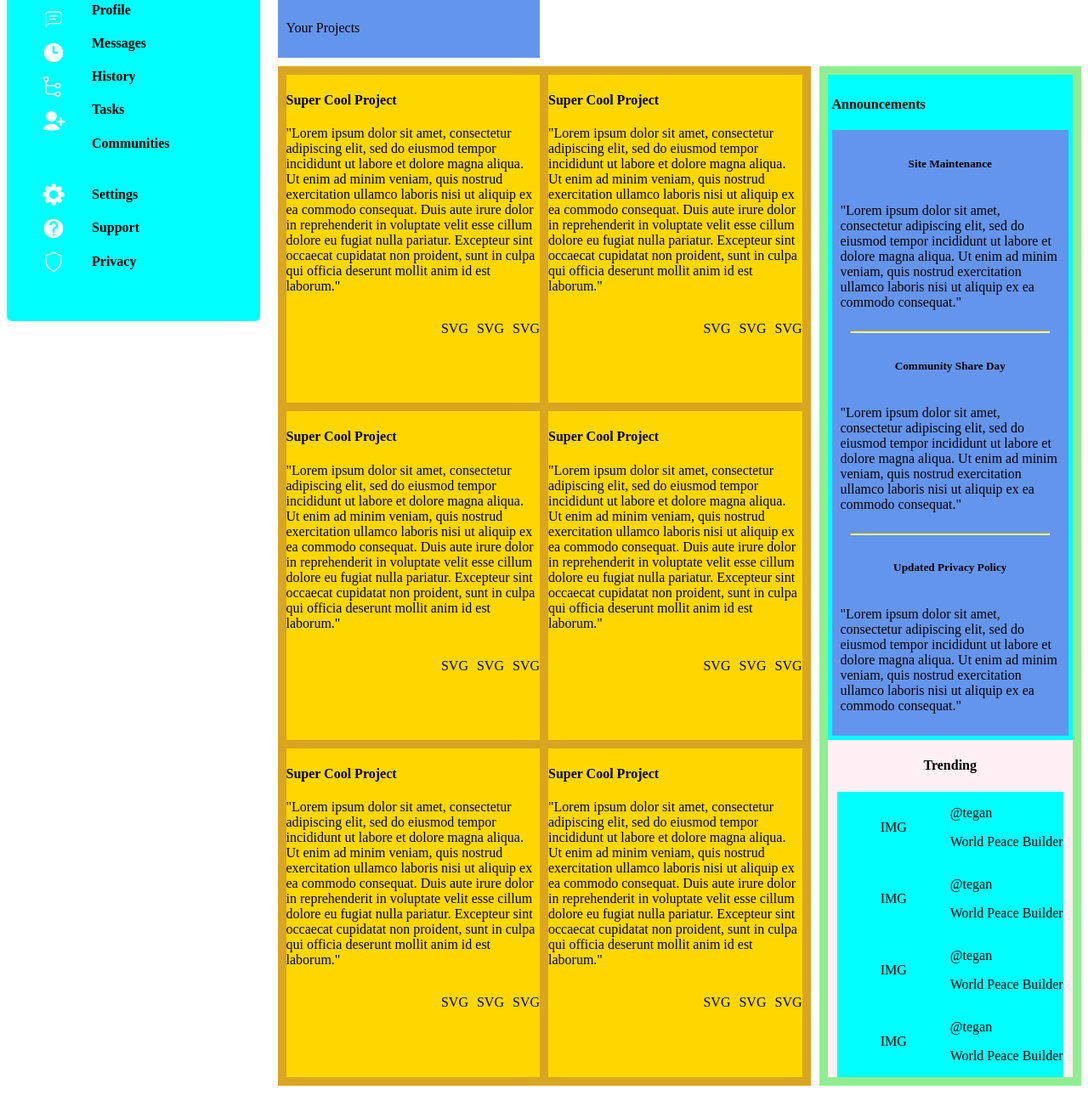
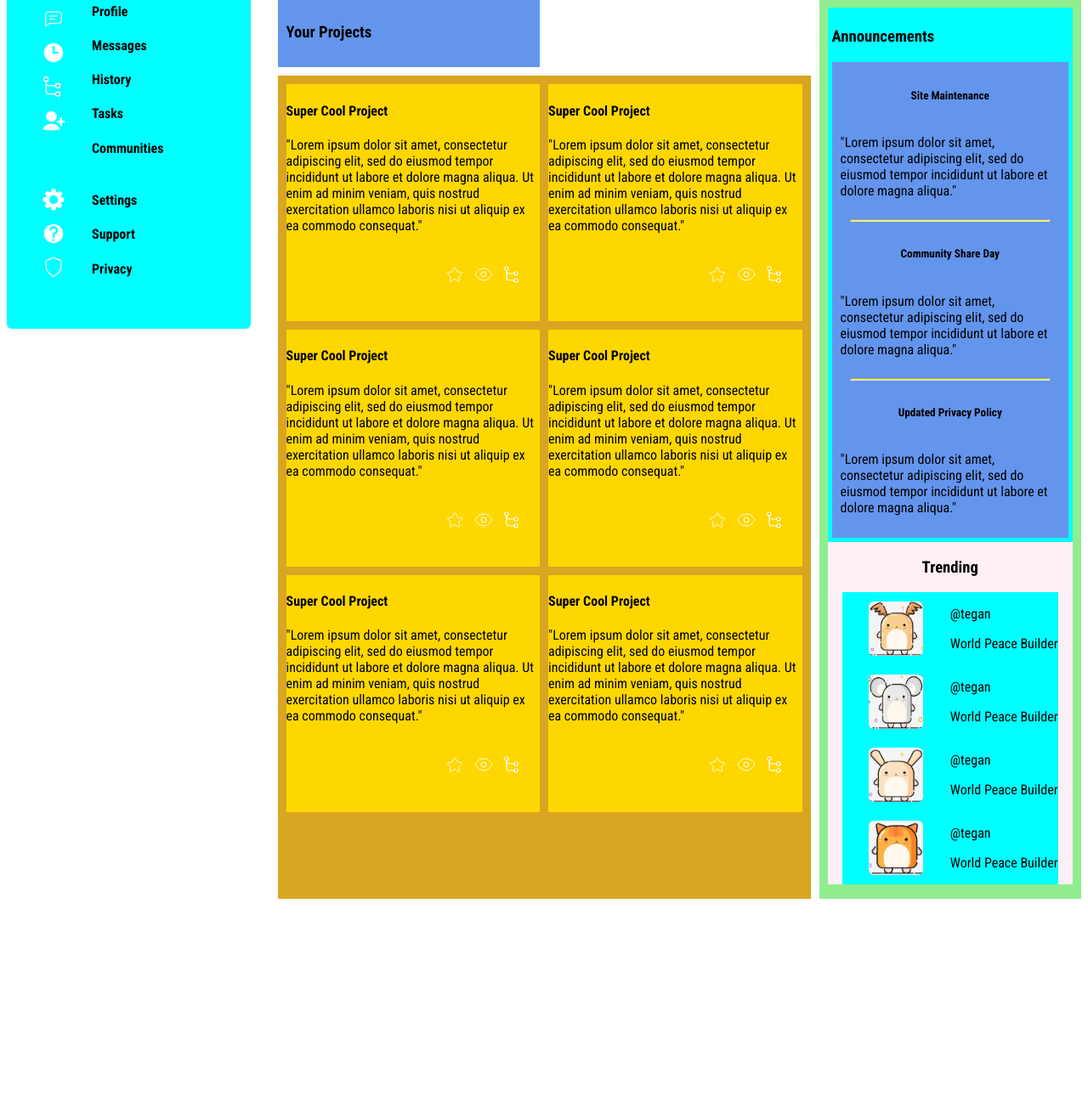
Before and after one commit to Elim-J/admin-dashboard, a plain HTML site: page index.html in a window 1280 px wide. Shown: the part 181-1477 px from the top of the page at 85% size. After the commit the page ends 1247 px from the top, so only its background shows below. Drawn offline with Linux system fonts and the light colour scheme.

Commit message:
Add images, decrease content, change font size

```diff
--- a/css/style.css
+++ b/css/style.css
@@ -1,8 +1,13 @@
+body {
+    font-family: 'Karla', sans-serif;
+    font-family: 'Roboto Condensed', sans-serif;
+}
+
 .container {
     display: grid;
     gap: 10px;
 
-    grid-template: .4fr .2fr 3fr/ 1fr 1fr 1fr 1fr;
+    grid-template: 1fr .5fr 6fr/ 1fr 1fr 1fr 1fr;
 }
 
 .dashboard {
@@ -114,7 +119,7 @@ button {
     grid-row: 3 / -1;
 
     display: grid;
-    grid-template: 1fr 1fr 1fr / 1fr 1fr;
+    grid-template: .3fr .3fr .3fr / 1fr 1fr;
     gap: 10px;
 }
 
@@ -126,13 +131,16 @@ button {
     display: flex;
     justify-content: end;
     gap: 10px;
+    position: relative;
+    top: 20px;
+    right: 20px;
 }
 
 .announce-trend {
     background-color: lightgreen;
     padding: 10px;
     grid-column: 4 / -1;
-    grid-row: 3 / -1;
+    grid-row: 2 / -1;
 }
 
 .announcements {
@@ -166,6 +174,12 @@ button {
     align-items: center;
 }
 
+.profile-pic {
+    width: 4rem;
+    height: 4rem;
+    border-radius: 6px;;
+}
+
 hr {
     width: 90%;
     background-color:#FFFF00;
--- a/index.html
+++ b/index.html
@@ -6,6 +6,9 @@
     <meta name="viewport" content="width=device-width, initial-scale=1.0">
     <title>Document</title>
     <link rel="stylesheet" href="./css/style.css">
+    <link rel="preconnect" href="https://fonts.googleapis.com">
+    <link rel="preconnect" href="https://fonts.gstatic.com" crossorigin>
+    <link href="https://fonts.googleapis.com/css2?family=Karla:wght@400;500;600;800&family=Roboto+Condensed:wght@300;400;700&display=swap" rel="stylesheet">
 </head>
 <body>
     <div class="container">
@@ -56,13 +59,13 @@
                 <input type="text" placeholder="Search">
                 <img class="nav-icons" src="./images/bell_fill.svg" alt="">
                 <img class="mochi-png" src="./images/mochi.png" alt="cute-mochi">
-                <h4>Elim-J (Sabrina)</h4>
+                <h4>Elim-J</h4>
             </div>
             <div class="bottom-nav">
                 <img src="./images/mochi.png" alt="">
                 <div class="greet-msg">
                     <p>Hi there,</p>
-                    <h2>Elim-J (@Sabrina)</h2>
+                    <h2>Elim-J</h2>
                 </div>
                 <button>New</button>
                 <button>Upload</button>
@@ -71,135 +74,120 @@
         </div> <!-- end of navbar-->
 
         <div class="heading">
-            <p>Your Projects</p>
+            <h3>Your Projects</h3>
         </div>
 
         <div class="content">
             <div class="card">
                 <h4>Super Cool Project</h4>
                 <p>"Lorem ipsum dolor sit amet, consectetur adipiscing elit, sed do eiusmod tempor incididunt ut labore et dolore magna aliqua.
-                    Ut enim ad minim veniam, quis nostrud exercitation ullamco laboris nisi ut aliquip ex ea commodo consequat. Duis aute irure
-                    dolor in reprehenderit in voluptate velit esse cillum dolore eu fugiat nulla pariatur. Excepteur sint occaecat cupidatat non
-                    proident, sunt in culpa qui officia deserunt mollit anim id est laborum."
+                    Ut enim ad minim veniam, quis nostrud exercitation ullamco laboris nisi ut aliquip ex ea commodo consequat."
                 </p>
                 <div class="icon">
-                    <p>SVG</p>
-                    <p>SVG</p>
-                    <p>SVG</p>
+                    <img src="./images/star_light.svg" alt="">
+                    <img src="./images/eye_light.svg" alt="">
+                    <img src="./images/subtasks_duotone.svg" alt="">
                 </div>
             </div>
             <div class="card">
                 <h4>Super Cool Project</h4>
                 <p>"Lorem ipsum dolor sit amet, consectetur adipiscing elit, sed do eiusmod tempor incididunt ut labore et dolore magna aliqua.
-                    Ut enim ad minim veniam, quis nostrud exercitation ullamco laboris nisi ut aliquip ex ea commodo consequat. Duis aute irure
-                    dolor in reprehenderit in voluptate velit esse cillum dolore eu fugiat nulla pariatur. Excepteur sint occaecat cupidatat non
-                    proident, sunt in culpa qui officia deserunt mollit anim id est laborum."
+                    Ut enim ad minim veniam, quis nostrud exercitation ullamco laboris nisi ut aliquip ex ea commodo consequat."
                 </p>
                 <div class="icon">
-                    <p>SVG</p>
-                    <p>SVG</p>
-                    <p>SVG</p>
+                    <img src="./images/star_light.svg" alt="">
+                    <img src="./images/eye_light.svg" alt="">
+                    <img src="./images/subtasks_duotone.svg" alt="">
                 </div>
             </div>
             <div class="card">
                 <h4>Super Cool Project</h4>
                 <p>"Lorem ipsum dolor sit amet, consectetur adipiscing elit, sed do eiusmod tempor incididunt ut labore et dolore magna aliqua.
-                    Ut enim ad minim veniam, quis nostrud exercitation ullamco laboris nisi ut aliquip ex ea commodo consequat. Duis aute irure
-                    dolor in reprehenderit in voluptate velit esse cillum dolore eu fugiat nulla pariatur. Excepteur sint occaecat cupidatat non
-                    proident, sunt in culpa qui officia deserunt mollit anim id est laborum."
+                    Ut enim ad minim veniam, quis nostrud exercitation ullamco laboris nisi ut aliquip ex ea commodo consequat."
                 </p>
                 <div class="icon">
-                    <p>SVG</p>
-                    <p>SVG</p>
-                    <p>SVG</p>
+                    <img src="./images/star_light.svg" alt="">
+                    <img src="./images/eye_light.svg" alt="">
+                    <img src="./images/subtasks_duotone.svg" alt="">
                 </div>
             </div>
             <div class="card">
                 <h4>Super Cool Project</h4>
                 <p>"Lorem ipsum dolor sit amet, consectetur adipiscing elit, sed do eiusmod tempor incididunt ut labore et dolore magna aliqua.
-                    Ut enim ad minim veniam, quis nostrud exercitation ullamco laboris nisi ut aliquip ex ea commodo consequat. Duis aute irure
-                    dolor in reprehenderit in voluptate velit esse cillum dolore eu fugiat nulla pariatur. Excepteur sint occaecat cupidatat non
-                    proident, sunt in culpa qui officia deserunt mollit anim id est laborum."
+                    Ut enim ad minim veniam, quis nostrud exercitation ullamco laboris nisi ut aliquip ex ea commodo consequat."
                 </p>
                 <div class="icon">
-                    <p>SVG</p>
-                    <p>SVG</p>
-                    <p>SVG</p>
+                    <img src="./images/star_light.svg" alt="">
+                    <img src="./images/eye_light.svg" alt="">
+                    <img src="./images/subtasks_duotone.svg" alt="">
                 </div>
             </div>
             <div class="card">
                 <h4>Super Cool Project</h4>
                 <p>"Lorem ipsum dolor sit amet, consectetur adipiscing elit, sed do eiusmod tempor incididunt ut labore et dolore magna aliqua.
-                    Ut enim ad minim veniam, quis nostrud exercitation ullamco laboris nisi ut aliquip ex ea commodo consequat. Duis aute irure
-                    dolor in reprehenderit in voluptate velit esse cillum dolore eu fugiat nulla pariatur. Excepteur sint occaecat cupidatat non
-                    proident, sunt in culpa qui officia deserunt mollit anim id est laborum."
+                    Ut enim ad minim veniam, quis nostrud exercitation ullamco laboris nisi ut aliquip ex ea commodo consequat."
                 </p>
                 <div class="icon">
-                    <p>SVG</p>
-                    <p>SVG</p>
-                    <p>SVG</p>
+                    <img src="./images/star_light.svg" alt="">
+                    <img src="./images/eye_light.svg" alt="">
+                    <img src="./images/subtasks_duotone.svg" alt="">
                 </div>
             </div>
             <div class="card">
                 <h4>Super Cool Project</h4>
                 <p>"Lorem ipsum dolor sit amet, consectetur adipiscing elit, sed do eiusmod tempor incididunt ut labore et dolore magna aliqua.
-                    Ut enim ad minim veniam, quis nostrud exercitation ullamco laboris nisi ut aliquip ex ea commodo consequat. Duis aute irure
-                    dolor in reprehenderit in voluptate velit esse cillum dolore eu fugiat nulla pariatur. Excepteur sint occaecat cupidatat non
-                    proident, sunt in culpa qui officia deserunt mollit anim id est laborum."
+                    Ut enim ad minim veniam, quis nostrud exercitation ullamco laboris nisi ut aliquip ex ea commodo consequat."
                 </p>
                 <div class="icon">
-                    <p>SVG</p>
-                    <p>SVG</p>
-                    <p>SVG</p>
+                    <img src="./images/star_light.svg" alt="">
+                    <img src="./images/eye_light.svg" alt="">
+                    <img src="./images/subtasks_duotone.svg" alt="">
                 </div>
             </div>
         </div> <!-- End of content-->
 
         <div class="announce-trend"> <!-- Flex direction column-->
             <div class="announcements">
-                <h4>Announcements</h4>
+                <h3>Announcements</h3>
                 <div class="announce-content">
                     <h5>Site Maintenance</h5>
-                    <p>"Lorem ipsum dolor sit amet, consectetur adipiscing elit, sed do eiusmod tempor incididunt ut labore et dolore magna aliqua.
-                        Ut enim ad minim veniam, quis nostrud exercitation ullamco laboris nisi ut aliquip ex ea commodo consequat."
+                    <p>"Lorem ipsum dolor sit amet, consectetur adipiscing elit, sed do eiusmod tempor incididunt ut labore et dolore magna aliqua."
                     </p>
                     <hr>
 
                     <h5>Community Share Day</h5>
-                    <p>"Lorem ipsum dolor sit amet, consectetur adipiscing elit, sed do eiusmod tempor incididunt ut labore et dolore magna aliqua.
-                        Ut enim ad minim veniam, quis nostrud exercitation ullamco laboris nisi ut aliquip ex ea commodo consequat."
+                    <p>"Lorem ipsum dolor sit amet, consectetur adipiscing elit, sed do eiusmod tempor incididunt ut labore et dolore magna aliqua."
                     </p>
                     <hr>
 
                     <h5>Updated Privacy Policy</h5>
-                    <p>"Lorem ipsum dolor sit amet, consectetur adipiscing elit, sed do eiusmod tempor incididunt ut labore et dolore magna aliqua.
-                        Ut enim ad minim veniam, quis nostrud exercitation ullamco laboris nisi ut aliquip ex ea commodo consequat."
+                    <p>"Lorem ipsum dolor sit amet, consectetur adipiscing elit, sed do eiusmod tempor incididunt ut labore et dolore magna aliqua."
                     </p>
                 </div> <!--End of announce-content-->
             </div> <!-- End of announcements-->
 
             <div class="trending">
-                <h4>Trending</h4>
+                <h3>Trending</h3>
                 <div class="trending-content">
-                        <p>IMG</p>
+                        <img class="profile-pic" src="./images/winged-cat.png" alt="">
                         <div>
                             <p>@tegan</p>
                             <p>World Peace Builder</p>
                         </div>
 
-                        <p>IMG</p>
+                        <img class="profile-pic" src="./images/mouse.png" alt="">
                         <div>
                             <p>@tegan</p>
                             <p>World Peace Builder</p>
                         </div>
 
-                        <p>IMG</p>
+                        <img class="profile-pic" src="./images/bunny.png" alt="">
                         <div>
                             <p>@tegan</p>
                             <p>World Peace Builder</p>
                         </div>
 
-                        <p>IMG</p>
+                        <img class="profile-pic" src="./images/tabby-cat.png" alt="">
                         <div>
                             <p>@tegan</p>
                             <p>World Peace Builder</p>
```
Also changed, not shown: images/Screen Shot 2022-08-04 at 2.49.46 PM.png (added), images/bunny.png (added), images/crocodile.png (added), images/mouse.png (added), images/star_light.svg (added), images/tabby-cat.png (added), images/winged-cat.png (added).
